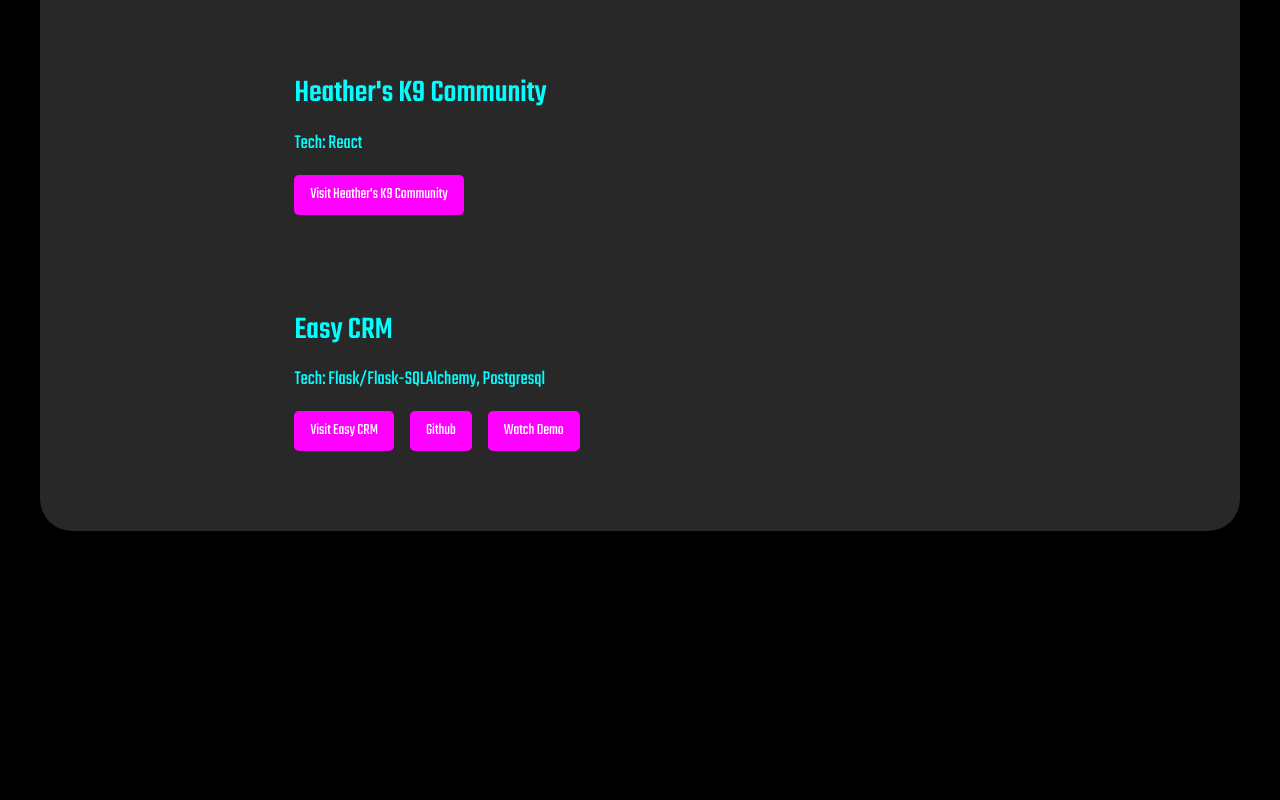
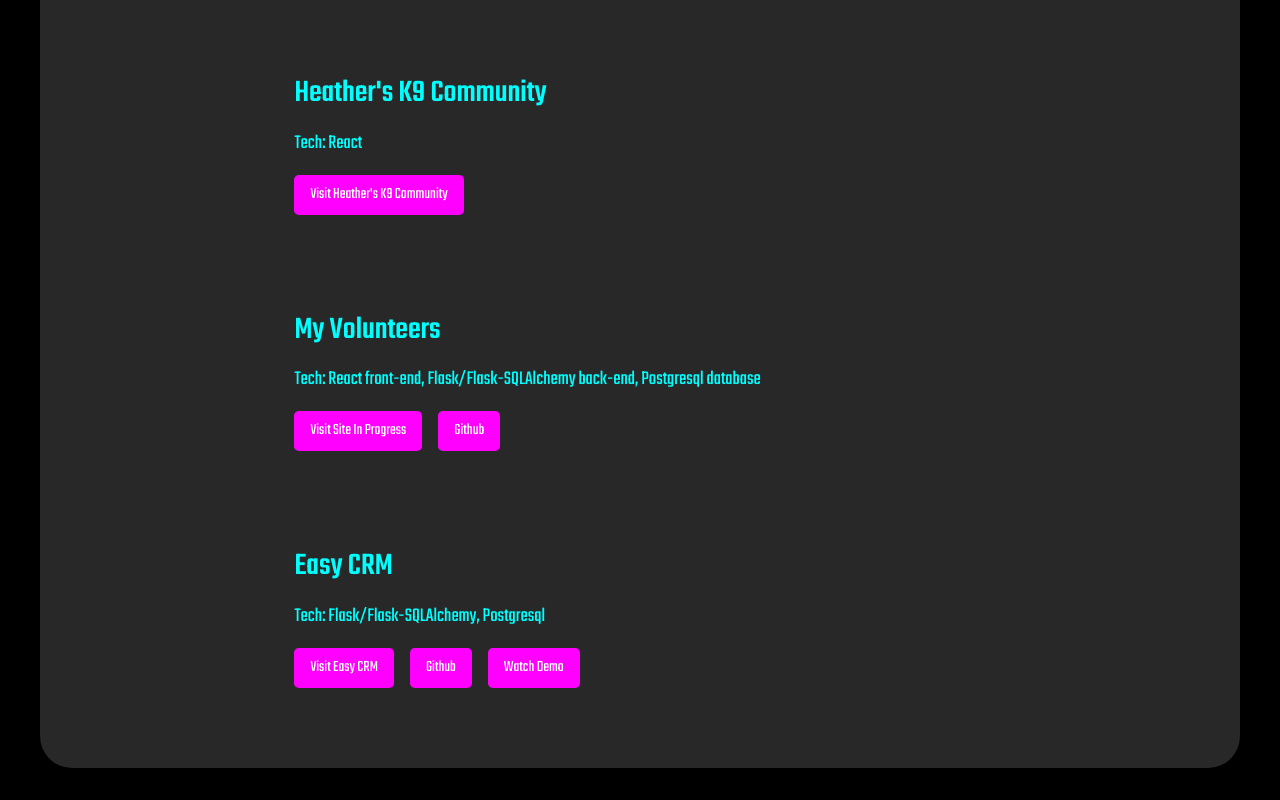
Before and after one commit to chalonhutson/2023-portfolio, a React (Vite) app: page /code in a window 1280 px wide. Shown: the part 1058-1858 px from the top of the page. Before the commit the page ends 1621 px from the top, so only its background shows below. Built offline with nearby package versions, Linux system fonts and the light colour scheme.

Commit message:
Updated Code view with my-volunteers app.

```diff
--- a/src/pages/Code.jsx
+++ b/src/pages/Code.jsx
@@ -24,6 +24,20 @@ export default function Code() {
                 {
                     text: "Visit Heather's K9 Community",
                     link: "https://heathersk9community.com/"
+                }
+            ]
+        },
+        {
+            title: "My Volunteers",
+            tech: "React front-end, Flask/Flask-SQLAlchemy back-end, Postgresql database",
+            buttons: [
+                {
+                    text: "Visit Site In Progress",
+                    link: "https://my-volunteers.com/"
+                },
+                {
+                    text: "Github",
+                    link: "https://github.com/chalonhutson/my-volunteers"
                 }
             ]
         },
```
